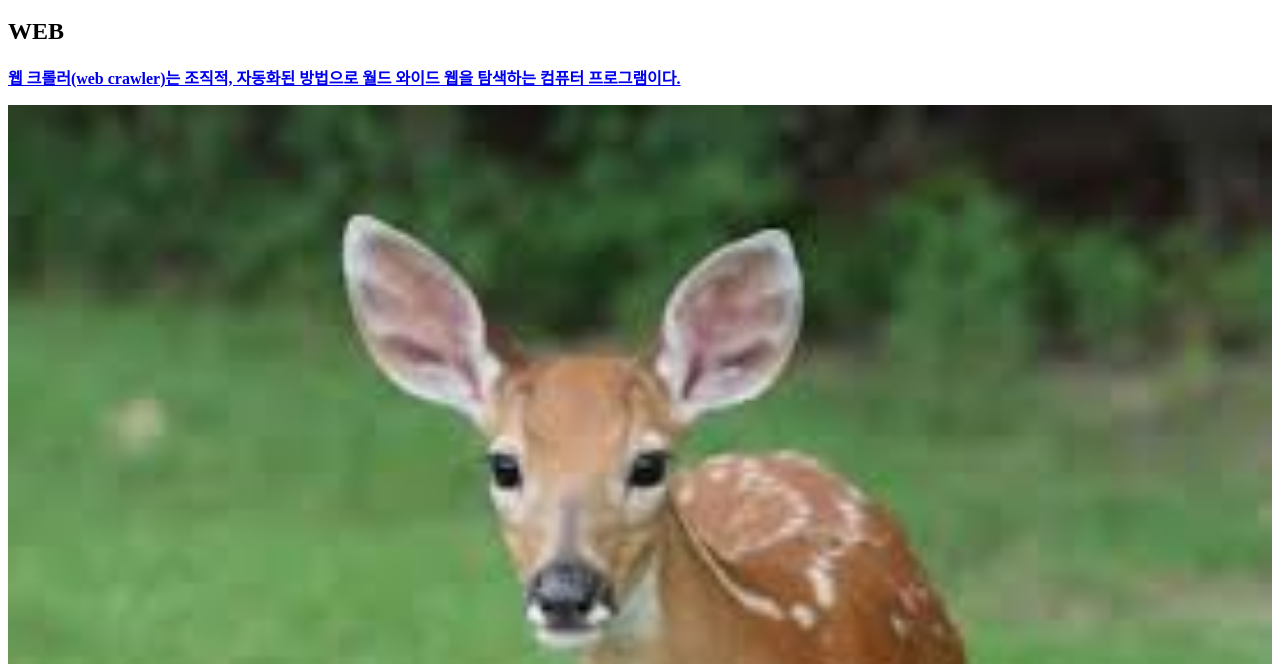
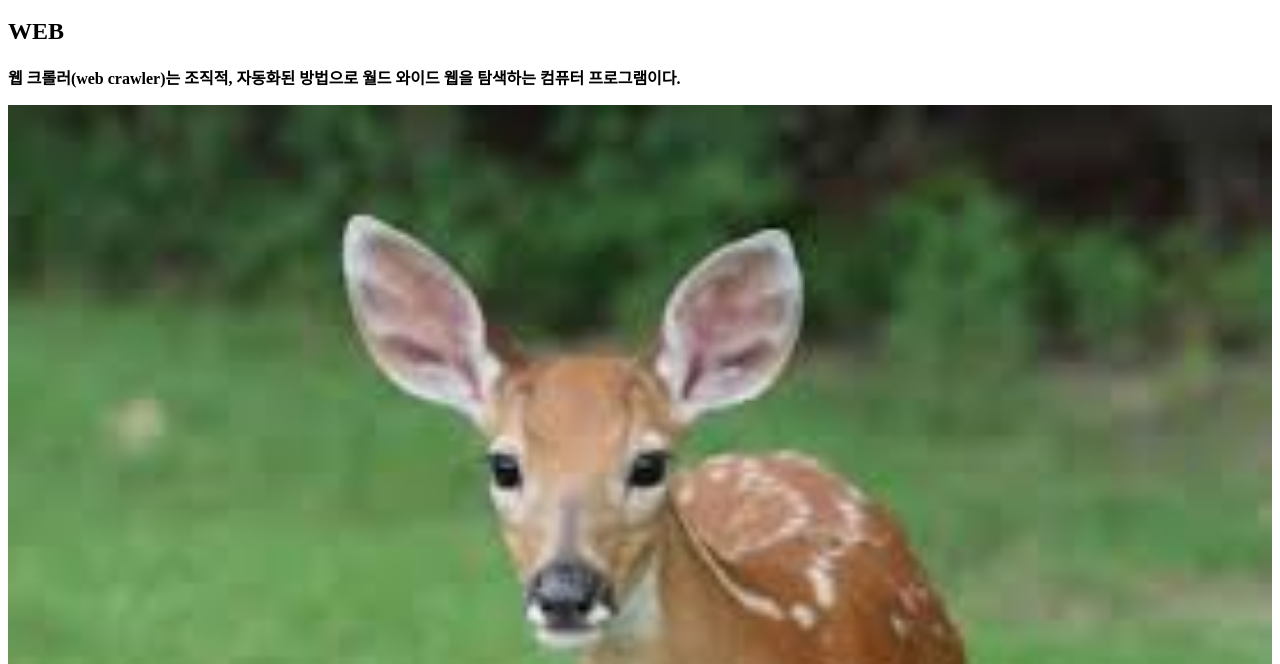
Before and after one commit to SongJeongHeon/web1, a plain HTML site: page index.html in a window 1280 px wide. Shown: the part 136-800 px from the top of the page. Drawn offline with Linux system fonts and the light colour scheme.

Commit message:
Update index.html

```diff
--- a/index.html
+++ b/index.html
@@ -13,8 +13,7 @@
 </ol>
 <h2>WEB</h2>
 <p>
-<a href="https://search.naver.com/search.naver?where=nexearch&query=%EB%A5%98%ED%98%84%EC%A7%84&sm=top_lve&ie=utf8"
-target="_blank" title="html5">
+
 <strong>웹 크롤러(web crawler)는 조직적, 자동화된 방법으로 월드 와이드 웹을 탐색하는 컴퓨터 프로그램이다. </strong></a></p>
 <img src="dear.png" width="100%">
 </body>
```
